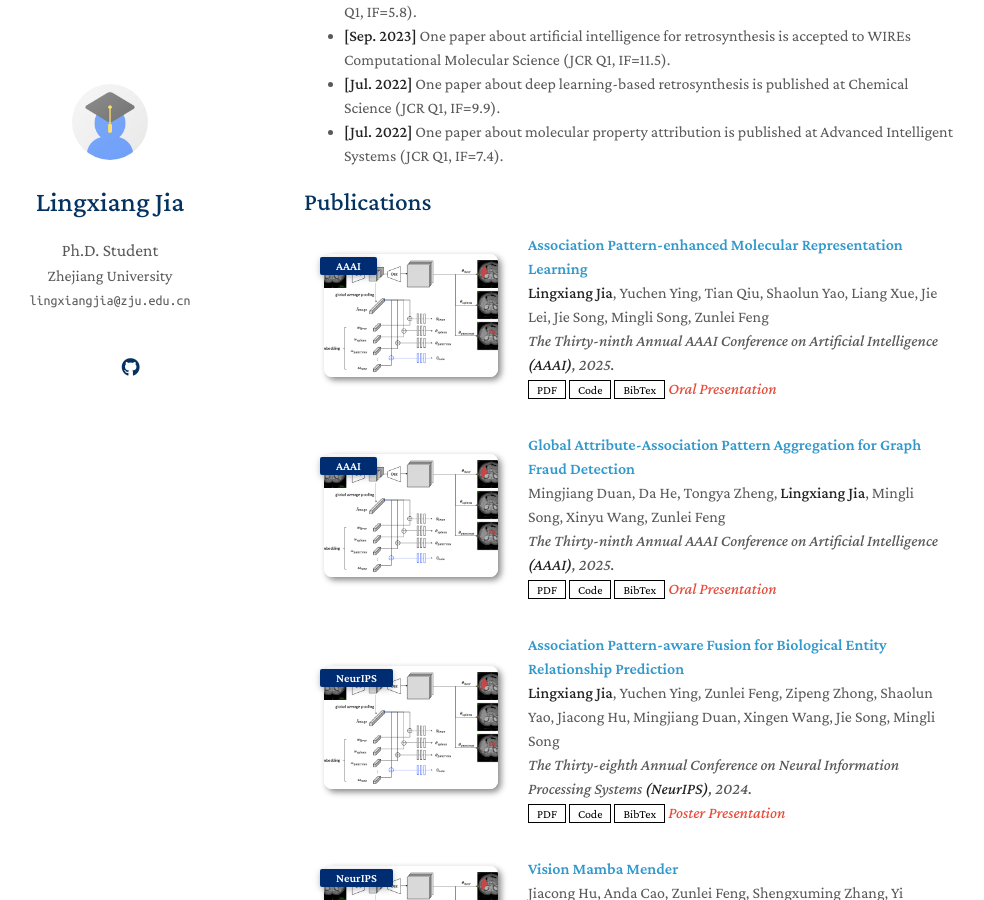
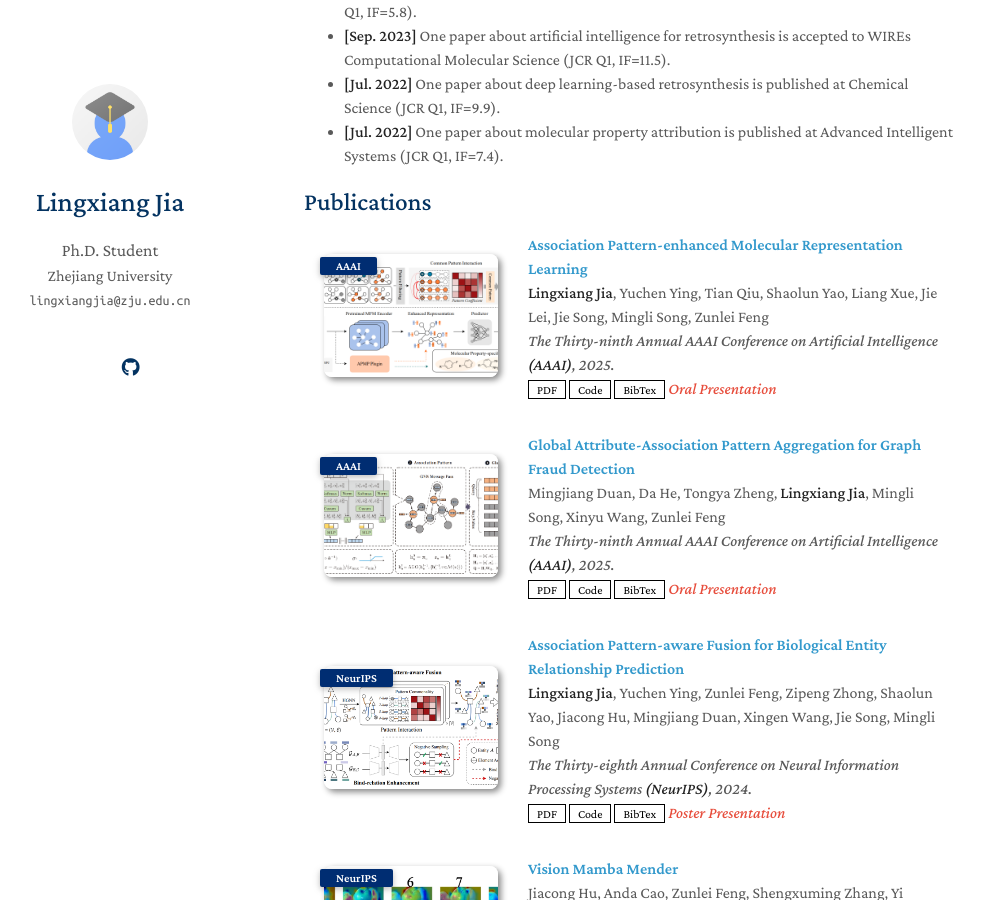
Before and after one commit to hry98kki/hry98kki.github.io, a Jekyll site: the page built from index.md, in a window 1280 px wide and 900 px high, scrolled down 998 px. Shown: the whole window, without its empty margins (166-1150 px from the left). Built offline with Jekyll 4.4.1, drawn with Linux system fonts in a browser that asks for light colours; nearby versions of some CDN libraries; a style sheet for code colours, icons or effects is not loaded; our own code applies the rules of GitHub Pages for plain Markdown files.

Commit message:
Update publications.yml

```diff
--- a/_data/publications.yml
+++ b/_data/publications.yml
@@ -7,7 +7,7 @@ main:
     pdf: https://doi.org/10.1609/aaai.v39i17.33935
     code: https://github.com/hry98kki/APMP
     bibtex: https://bib.yliu.me/MICCAI23.txt
-    image: ./assets/img/teaser_example_2.png
+    image: ./assets/img/jlx-AAAI.png
     notes: Oral Presentation
 
   - title: Global Attribute-Association Pattern Aggregation for Graph Fraud Detection
@@ -17,7 +17,7 @@ main:
     pdf: https://doi.org/10.1609/aaai.v39i11.33264
     code: https://github.com/AtwoodDuan/GAAP
     bibtex: https://bib.yliu.me/MICCAI23.txt
-    image: ./assets/img/teaser_example_2.png
+    image: ./assets/img/dmj-AAAI.png
     notes: Oral Presentation
 
   - title: Association Pattern-aware Fusion for Biological Entity Relationship Prediction
@@ -27,7 +27,7 @@ main:
     pdf: https://openreview.net/pdf?id=LI5KmimXbM
     code: https://github.com/hry98kki/PatternBERP
     bibtex: https://bib.yliu.me/MICCAI23.txt
-    image: ./assets/img/teaser_example_2.png
+    image: ./assets/img/jlx-NeurIPS.png
     notes: Poster Presentation
 
   - title: Vision Mamba Mender
@@ -37,7 +37,7 @@ main:
     pdf: https://openreview.net/pdf?id=9VnevS2YoR
     code: https://github.com/jiaconghu/Vision-Mamba-Mender
     bibtex: https://bib.yliu.me/MICCAI23.txt
-    image: ./assets/img/teaser_example_2.png
+    image: ./assets/img/hjc-NeurIPS.png
     notes: Poster Presentation
 
   - title: Improving Adversarial Robustness via Feature Pattern Consistency Constraint
@@ -47,7 +47,7 @@ main:
     pdf: https://www.ijcai.org/proceedings/2024/0094.pdf
     # code: https://github.com/MrGiovanni/ContinualLearning
     bibtex: https://scholar.googleusercontent.com/scholar.bib?q=info:sVjxZr2BcU8J:scholar.google.com/&output=citation&scisdr=ClHYdR8zEMj16bvo-xw:AFWwaeYAAAAAZwPu4xzB9Lbx-Bf60DgZ_uGxBVo&scisig=AFWwaeYAAAAAZwPu42HnHBKJrJ3n2GXNavHqCas&scisf=4&ct=citation&cd=-1&hl=en
-    image: ./assets/img/teaser_example_2.png
+    image: ./assets/img/hjc-IJCAI.png
     notes: Poster Presentation
 
   - title: Recent Advances in Deep Learning for Retrosynthesis
```
